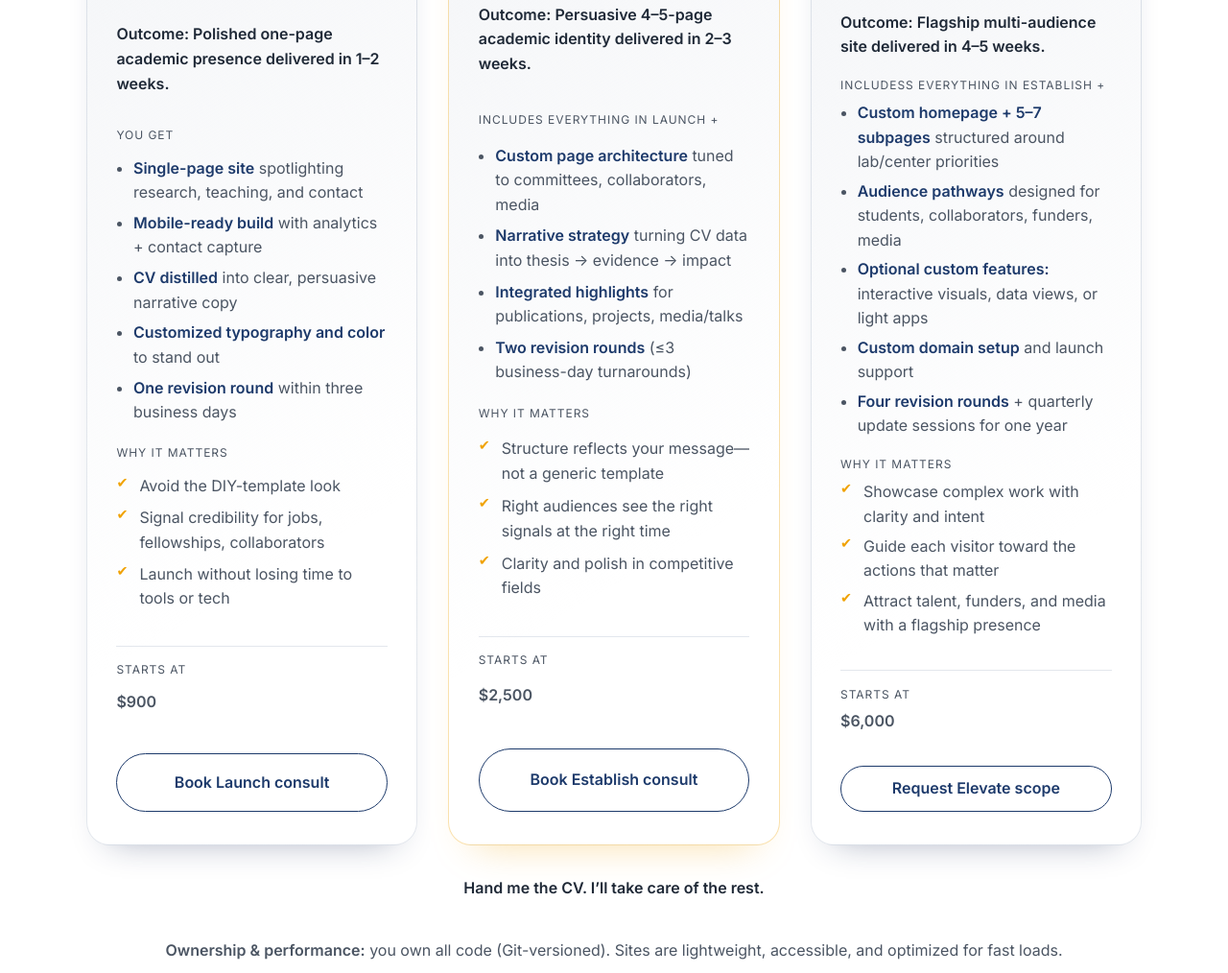
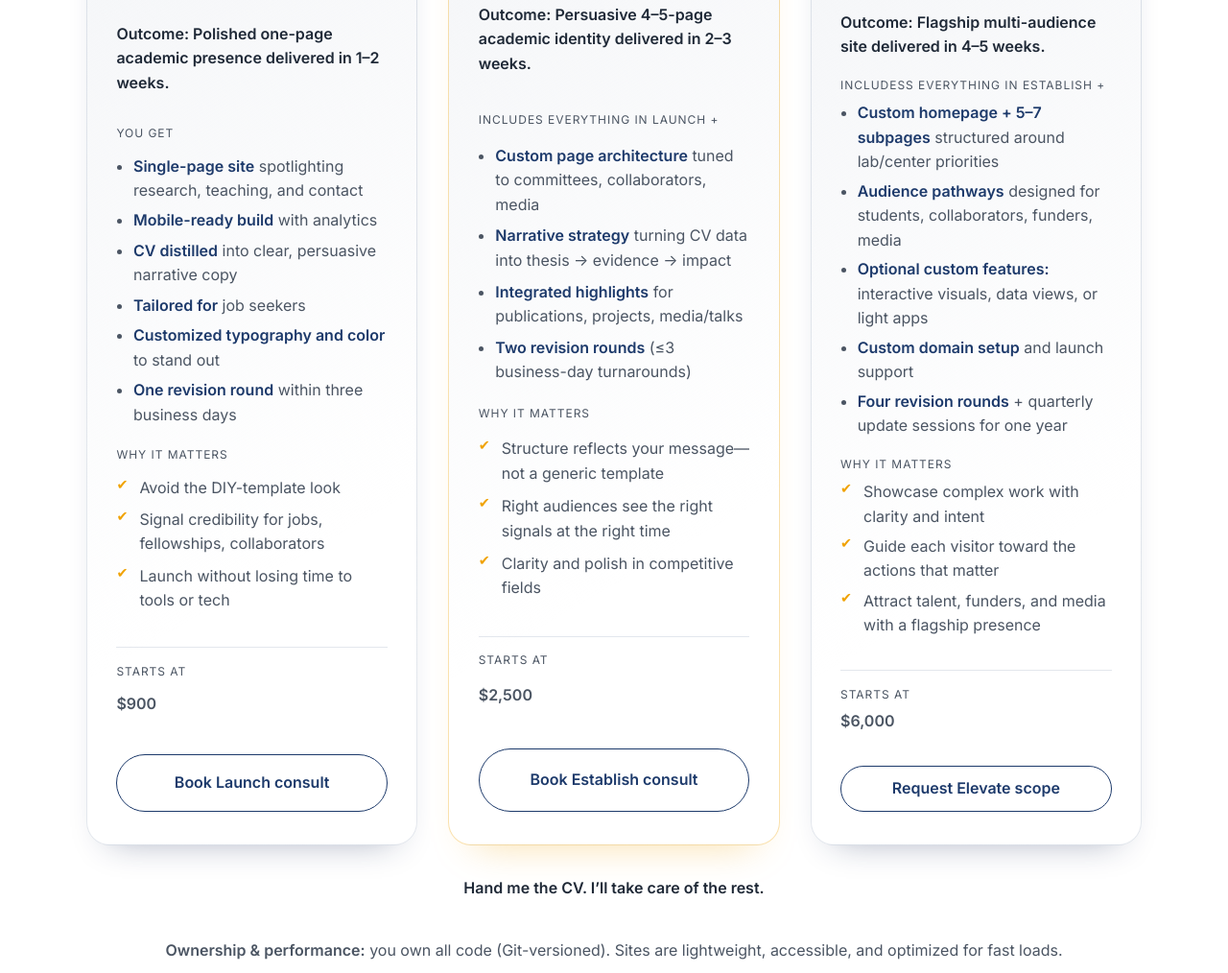
Before and after one commit to dan-li-o/studio, a plain HTML site: page index.html in a window 1280 px wide. Shown: the part 4992-6006 px from the top of the page at 96% size. Drawn offline with nearby package versions, Linux system fonts and the light colour scheme.

Commit message:
minor wording fix

```diff
--- a/index.html
+++ b/index.html
@@ -404,8 +404,9 @@
               <span class="package-section-label">You get</span>
               <ul class="package-promise" role="list">
                 <li><strong>Single-page site</strong> spotlighting research, teaching, and contact</li>
-                <li><strong>Mobile-ready build</strong> with analytics + contact capture</li>
+                <li><strong>Mobile-ready build</strong> with analytics</li>
                 <li><strong>CV distilled</strong> into clear, persuasive narrative copy</li>
+                <li><strong>Tailored for</strong> job seekers</li>
                 <li><strong>Customized typography and color</strong> to stand out</li>
                 <li><strong>One revision round</strong> within three business days</li>
               </ul>
```
